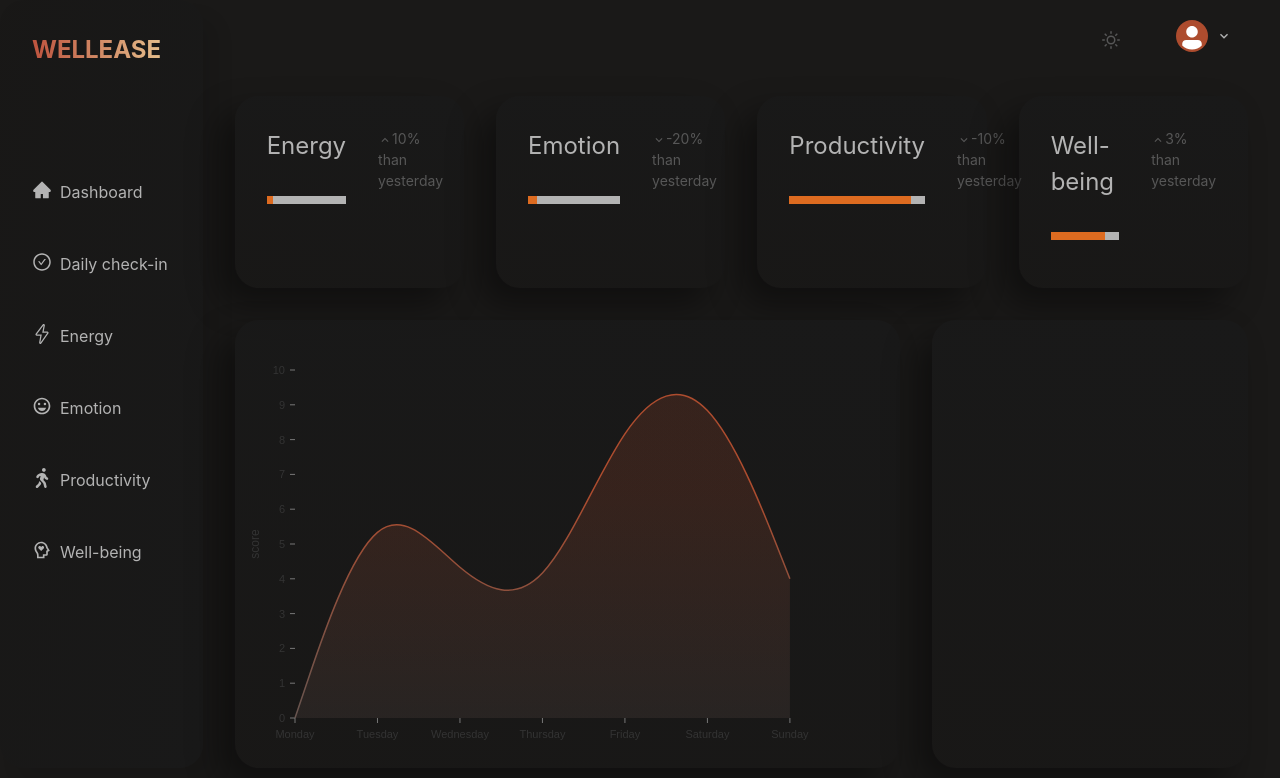
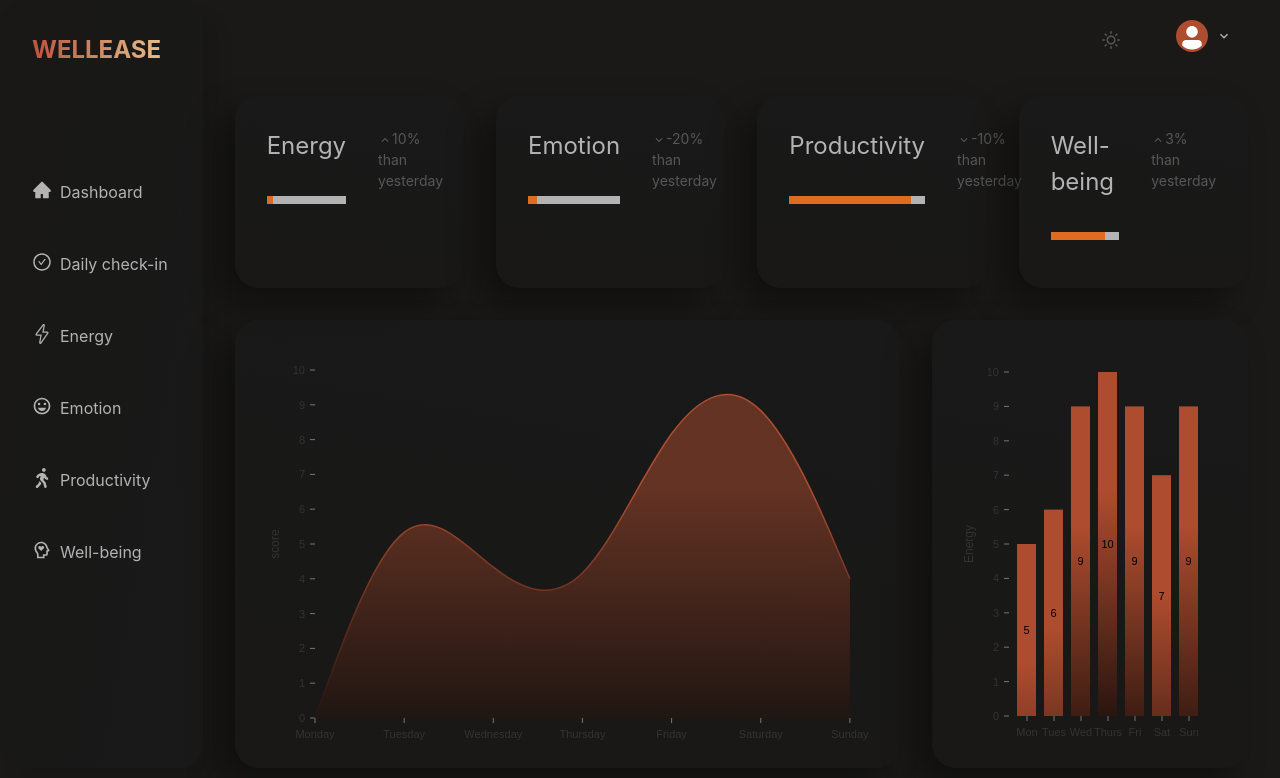
Before and after one commit to memopussle/fourease_dashboard, a React (Create React App) app: page / in a window 1280 px wide. Shown: the top 778 px of the page. Built offline with nearby package versions, Linux system fonts and the light colour scheme.

Commit message:
adding bar chart

```diff
--- a/package.json
+++ b/package.json
@@ -10,6 +10,7 @@
     "@nivo/bar": "^0.80.0",
     "@nivo/core": "^0.80.0",
     "@nivo/line": "^0.80.0",
+    "@nivo/stream": "^0.80.0",
     "@testing-library/jest-dom": "^5.16.5",
     "@testing-library/react": "^13.4.0",
     "@testing-library/user-event": "^13.5.0",
--- /dev/null
+++ b/src/components/Gradient.tsx
@@ -0,0 +1,28 @@
+import React, { useContext } from "react";
+import { ModeContext, tokens } from "../useMode";
+
+const Gradient = () => {
+    const { mode } = useContext(ModeContext);
+    const { colors } = tokens(mode);
+    const gradProps = {
+        gradientUnits: "userSpaceOnUse",
+        x1: "0",
+        y1: "0",
+        x2: "0",
+        y2: 400,
+    };
+
+
+    return (
+      <svg style={{ width: 0, height: 0 }}>
+        <defs>
+          <linearGradient id="gradient" {...gradProps}>
+            <stop offset={"30%"} stopColor={colors.orangeAccent[100]} />
+            <stop offset={"100%"} stopColor={mode === "dark" ? colors.blackAccent[200] : colors.whiteAccent[100]} />
+          </linearGradient>
+        </defs>
+      </svg>
+    );
+};
+
+export default Gradient;
--- /dev/null
+++ b/src/components/barChart/BarChart.tsx
@@ -0,0 +1,53 @@
+import React from "react";
+import { ResponsiveBar } from "@nivo/bar";
+import { barData } from "../../data/barData";
+import Gradient from "../Gradient";
+
+const BarChart = (): JSX.Element => {
+  return (
+    <>
+      <Gradient />
+      <ResponsiveBar
+        data={barData}
+        keys={["energy"]}
+        indexBy="date"
+        margin={{ top: 20, right: 10, bottom: 20, left: 45 }}
+        padding={0.3}
+        valueScale={{ type: "linear" }}
+        indexScale={{ type: "band", round: true }}
+        colors={["url(#gradient)"]}
+        axisTop={null}
+        axisRight={null}
+        axisBottom={{
+          tickSize: 5,
+          tickPadding: 5,
+          tickRotation: 0,
+        }}
+        axisLeft={{
+          tickSize: 5,
+          tickPadding: 5,
+          tickRotation: 0,
+          legend: "Energy",
+          legendPosition: "middle",
+          legendOffset: -40,
+        }}
+        enableGridY={false}
+        labelSkipWidth={9}
+        labelSkipHeight={12}
+        labelTextColor={{
+          from: "color",
+          modifiers: [["darker", 0.5]],
+        }}
+        role="application"
+        ariaLabel="Nivo bar chart demo"
+        barAriaLabel={function (e) {
+          return (
+            e.id + ": " + e.formattedValue + " in country: " + e.indexValue
+          );
+        }}
+      />
+    </>
+  );
+};
+
+export default BarChart;
--- a/src/components/lineChart/LineChart.tsx
+++ b/src/components/lineChart/LineChart.tsx
@@ -1,36 +1,17 @@
 import { ResponsiveLine } from "@nivo/line";
 import { lineData } from "../../data/lineData";
-import React, { useContext } from "react";
-import { ModeContext, tokens } from "../../useMode";
+import React from "react";
+import { AxisConfig } from "../../Model";
+import Gradient from "../Gradient";
 
 const LineChart = (): JSX.Element => {
-  const { mode } = useContext(ModeContext);
-  const { colors } = tokens(mode);
-
-  const gradProps = {
-    gradientUnits: "userSpaceOnUse",
-    x1: "0",
-    y1: "0",
-    x2: "0",
-    y2: 400,
-  };
-
   return (
     <>
-      <svg style={{ width: 0, height: 0 }}>
-        <defs>
-          <linearGradient id="someGradientId" {...gradProps}>
-            <stop offset={"30%"} stopColor={colors.orangeAccent[100]} />
-            <stop offset={"20%"} stopColor={colors.orangeAccent[100]} />
-            <stop offset="100%" stopColor={colors.whiteAccent[100]} />
-          </linearGradient>
-        </defs>
-      </svg>
-      <div style={{ width: "100%", height: "100%" }}>
+      <Gradient />
       <ResponsiveLine
         data={lineData}
-          colors={["url(#someGradientId)"]}
-          margin={{ top: 50, right: 110, bottom: 50, left: 60 }}
+        colors={["url(#gradient)"]}
+        margin={{ top: 50, right: 50, bottom: 50, left: 80 }}
         xScale={{ type: "point" }}
         yScale={{
           type: "linear",
@@ -47,6 +28,7 @@ const LineChart = (): JSX.Element => {
         enablePoints={false}
         lineWidth={1.5}
         enableGridY={false}
+        areaOpacity={0.5}
         curve="basis"
         axisBottom={
           {
@@ -56,7 +38,7 @@ const LineChart = (): JSX.Element => {
             tickRotation: 0,
             legendOffset: 36,
             legendPosition: "middle",
-            } as any
+          } as AxisConfig
         }
         axisLeft={
           {
@@ -67,10 +49,9 @@ const LineChart = (): JSX.Element => {
             legend: "score",
             legendOffset: -40,
             legendPosition: "middle",
-            } as any
+          } as AxisConfig
         }
       />
-      </div>
     </>
   );
 };
--- /dev/null
+++ b/src/data/barData.ts
@@ -0,0 +1,30 @@
+export const barData = [
+  {
+    date: "Mon",
+    "energy": 5,
+  },
+  {
+    date: "Tues",
+    "energy": 6,
+  },
+  {
+    date: "Wed",
+    "energy": 9,
+  },
+  {
+    date: "Thurs",
+    "energy": 10,
+  },
+  {
+    date: "Fri",
+    "energy": 9,
+  },
+  {
+    date: "Sat",
+    "energy": 7,
+  },
+  {
+    date: "Sun",
+    "energy": 9,
+  },
+];
--- a/src/scenes/chart/Chart.tsx
+++ b/src/scenes/chart/Chart.tsx
@@ -1,7 +1,7 @@
 import React, { useContext } from "react";
 import { Grid, GridItem, } from "@chakra-ui/react";
 import { CustomBoxShadow, ModeContext } from "../../useMode";
-import { LineChart } from "../links";
+import { LineChart, BarChart } from "../links";
 
 
 const Chart = () => {
@@ -16,9 +16,6 @@ const Chart = () => {
           css={CustomBoxShadow(mode)}
           rowSpan={15}
           colSpan={smallDevice ? 3 : 2}
-          justifyContent="center"
-          alignContent="center"
-          display="flex"
         >
           <LineChart />
         </GridItem>
@@ -27,7 +24,9 @@ const Chart = () => {
           colSpan={smallDevice ? 3 : 1}
           p="8"
           css={CustomBoxShadow(mode)}
-        ></GridItem>
+        >
+          <BarChart />
+        </GridItem>
       </Grid>
     );
 };
--- a/src/scenes/dashboard/DashboardItem.tsx
+++ b/src/scenes/dashboard/DashboardItem.tsx
@@ -22,7 +22,7 @@ const DashboardItem = ({text, subText, comparison}: Data) => {
             />
           </Box>
           <Spacer />
-                <Text fontSize="sm" css={subTextStyle(mode, colors)} pl="8">
+                <Text fontSize="sm" css={subTextStyle( mode, colors)} pl="8">
 
             {comparison! < 0 ? <ChevronDownIcon /> : <ChevronUpIcon />}
             {comparison}% than yesterday
--- a/src/scenes/links.ts
+++ b/src/scenes/links.ts
@@ -9,6 +9,8 @@ import Emotion from "./emotion/Emotion";
 import Chart from "./chart/Chart";
 import DashboardItem from "./dashboard/DashboardItem";
 import LineChart from "../components/lineChart/LineChart";
+import BarChart from "../components/barChart/BarChart";
+import Gradient from "../components/Gradient";
 
 export {
   Dashboard,
@@ -21,5 +23,7 @@ export {
   Emotion,
   Chart,
   DashboardItem,
-  LineChart
+  LineChart,
+  BarChart,
+  Gradient
 };
--- a/src/useMode.ts
+++ b/src/useMode.ts
@@ -1,5 +1,5 @@
 import { useState, useMemo, useCallback } from "react";
-import { extendTheme, useMediaQuery} from "@chakra-ui/react";
+import {  extendTheme, useMediaQuery} from "@chakra-ui/react";
 import { createContext } from "react";
 import {css} from "@emotion/react";
 
@@ -28,7 +28,6 @@ export const SideBarShadow = (mode: "light" | "dark") => css`
       ? "linear-gradient(100deg,rgba(0, 0, 0, 0.06),rgba(25, 25, 25))"
       : ""
   };
-
   height: auto;
 `;
 
```
Also changed, not shown: src/Model.ts (+9 -0 lines), 1 other file (tests, documents, lock files or other folders). Lines whose indentation alone changed are shown as unchanged.
